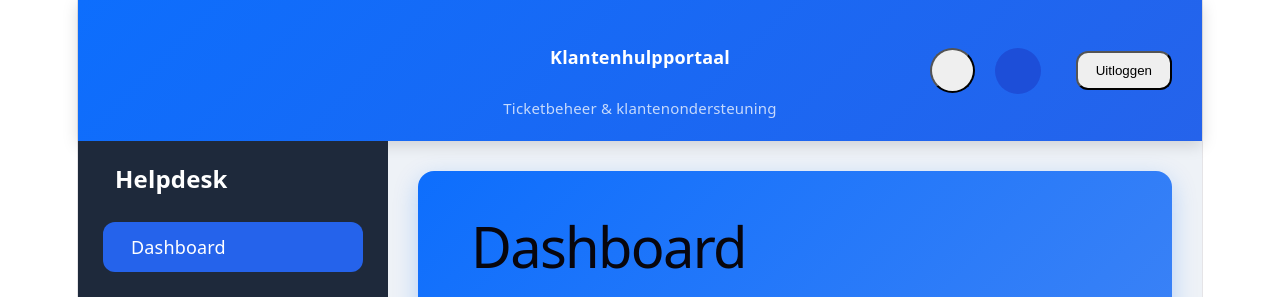
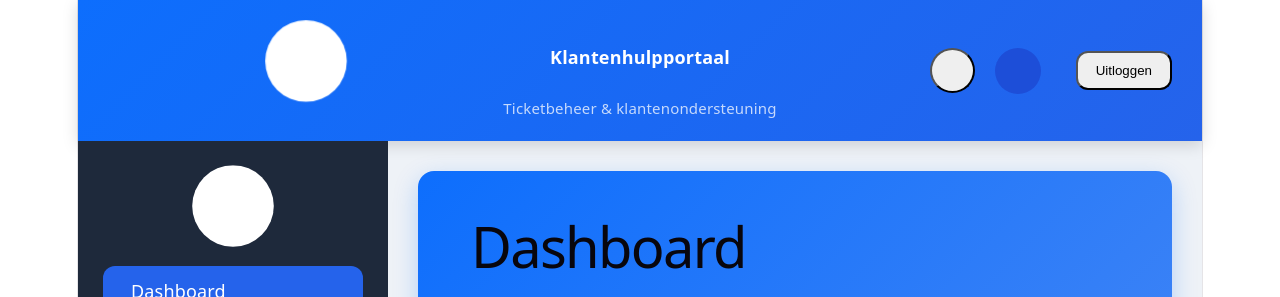
Before and after one commit to JelmervdMeer/Klantenhulpportaal, a Vue app in the folder frontend/: page /dashboard in a window 1280 px wide. Shown: the top 297 px of the page. Built offline with nearby package versions, Linux system fonts and the light colour scheme; no server answers.

Commit message:
update readme and logo

```diff
--- a/frontend/src/layouts/MainLayout.vue
+++ b/frontend/src/layouts/MainLayout.vue
@@ -10,12 +10,11 @@
 
             <!-- Logo links -->
 
-            <div class="header-logo">
+            <div class="logo">
 
-                <i class="bi bi-life-preserver"></i>
+    <i class="bi bi-headset"></i>
 
-            </div>
-
+</div>
 
 
 
@@ -117,7 +116,7 @@
                 <div class="logo">
 
 
-                    <i class="bi bi-life-preserver"></i>
+                    <i class="bi bi-headset"></i>
 
 
                     <span>
@@ -461,22 +460,96 @@ async function logout(){
 }
 
 
+.logo {
+
+    width:80px;
+
+    height:80px;
+
+    margin:0 auto 20px;
+
+    background:white;
 
 
-
-.logo{
-
-    font-size:24px;
-
-    font-weight:700;
+    border-radius:50%;
 
     display:flex;
 
     align-items:center;
 
-    gap:12px;
+    justify-content:center;
 
-    margin-bottom:30px;
+    animation: logoPulse 4s ease-in-out infinite;
+
+}
+
+
+
+.logo i {
+
+    font-size:42px;
+
+    color:#2563eb;
+
+    animation: iconColor 4s ease-in-out infinite;
+
+}
+
+
+
+/* subtiele kleurverandering */
+
+@keyframes iconColor {
+
+
+    0% {
+
+        color:#2563eb;
+
+    }
+
+
+    50% {
+
+        color:#60a5fa;
+
+    }
+
+
+    100% {
+
+        color:#2563eb;
+
+    }
+
+}
+
+
+
+/* lichte beweging */
+
+@keyframes logoPulse {
+
+
+    0% {
+
+        transform:scale(1);
+
+    }
+
+
+    50% {
+
+        transform:scale(1.04);
+
+    }
+
+
+    100% {
+
+        transform:scale(1);
+
+    }
 
 }
 
```
Also changed, not shown: 1 other file (tests, documents, lock files or other folders).
